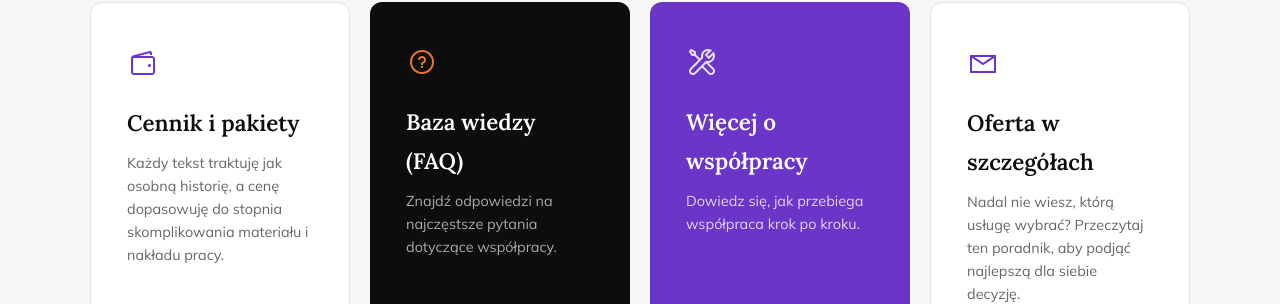
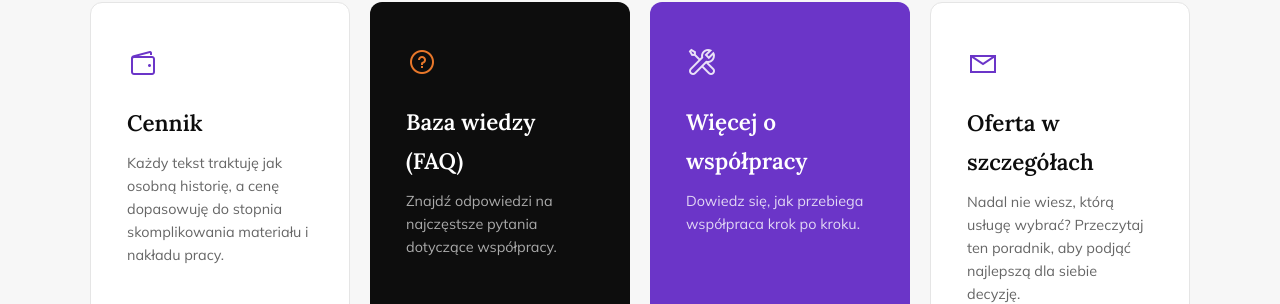
Before and after one commit to Bonnie00726/nataliaszoppa, a Jekyll site: the page built from index.html, in a window 1280 px wide and 900 px high, scrolled down 6437 px. Shown: the part 152-456 px from the top of the window. Built offline with Jekyll 4.4.1, drawn with Linux system fonts in a browser that asks for light colours.

Commit message:
Update index.html

```diff
--- a/index.html
+++ b/index.html
@@ -215,7 +215,7 @@ title: Redakcja, korekta, skład
         <div class="eyebrow reveal">Dowiedz się więcej</div>
         <h2 class="section-h2 reveal delay-1" style="margin-bottom: 40px;">Potrzebujesz więcej<em>informacji</em>?</h2>
         <div class="tiles-grid">
-            <a href="{{ site.baseurl }}/cennik.html" class="tile tile--warm reveal delay-1"><i class="las la-wallet"></i><h3>Cennik i pakiety</h3><p>Każdy tekst traktuję jak osobną historię, a cenę dopasowuję do stopnia skomplikowania materiału i nakładu pracy.</p><div class="tile-arrow"><i class="las la-arrow-right"></i></div></a>
+            <a href="{{ site.baseurl }}/cennik.html" class="tile tile--warm reveal delay-1"><i class="las la-wallet"></i><h3>Cennik</h3><p>Każdy tekst traktuję jak osobną historię, a cenę dopasowuję do stopnia skomplikowania materiału i nakładu pracy.</p><div class="tile-arrow"><i class="las la-arrow-right"></i></div></a>
             <a href="{{ site.baseurl }}/faqs.html" class="tile tile--dark reveal delay-2"><i class="las la-question-circle"></i><h3>Baza wiedzy (FAQ)</h3><p>Znajdź odpowiedzi na najczęstsze pytania dotyczące współpracy.</p><div class="tile-arrow"><i class="las la-arrow-right"></i></div></a>
             <a href="{{ site.baseurl }}/o-mnie.html" class="tile tile--gold reveal delay-3"><i class="las la-tools"></i><h3>Więcej o współpracy</h3><p>Dowiedz się, jak przebiega współpraca krok po kroku. </p><div class="tile-arrow"><i class="las la-arrow-right"></i></div></a>
             <a href="{{ site.baseurl }}/kontakt.html" class="tile tile--warm reveal delay-4"><i class="las la-envelope"></i><h3>Oferta w szczegółach</h3><p>Nadal nie wiesz, którą usługę wybrać? Przeczytaj ten poradnik, aby podjąć najlepszą dla siebie decyzję.</p><div class="tile-arrow"><i class="las la-arrow-right"></i></div></a>
```
